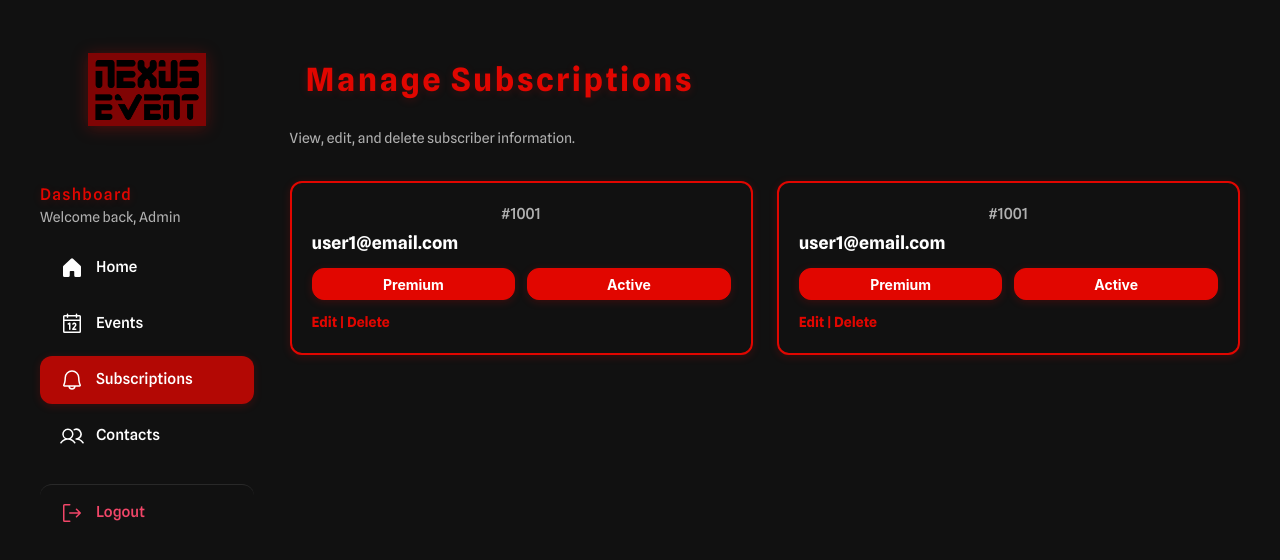
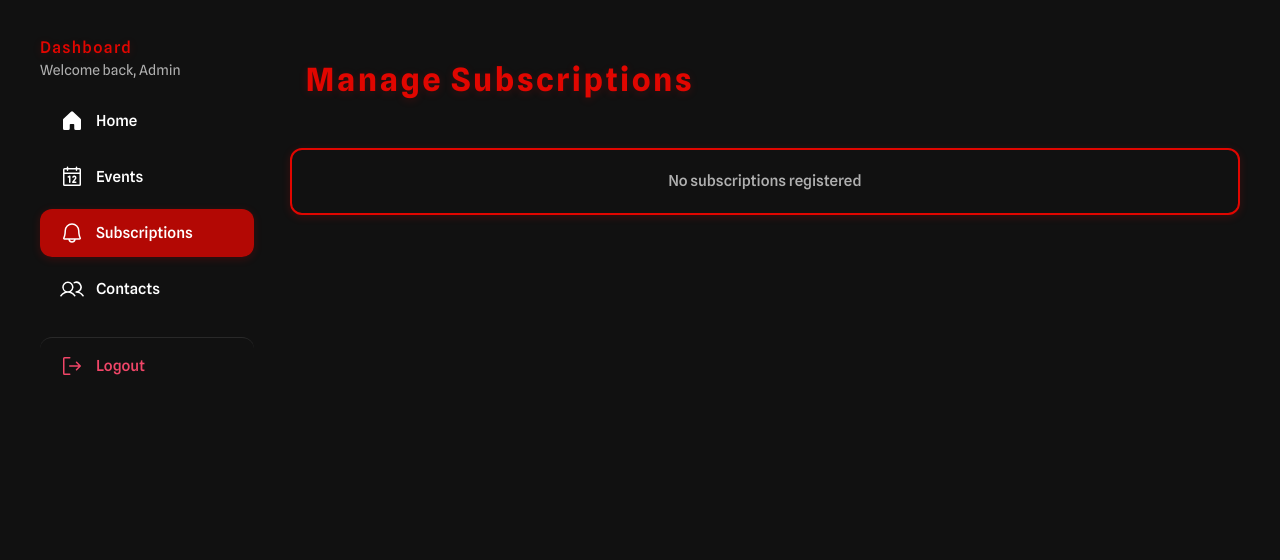
Before and after one commit to srfrancklo0309/Nexus_Event, a website with bundled scripts: page pages/suscriptions.html in a window 1280 px wide. Built offline with nearby package versions, Linux system fonts and the light colour scheme; data requests are answered from the project's data file.

Commit message:
FIX: Fixing replaced feature

```diff
--- a/assets/db/db.json
+++ b/assets/db/db.json
@@ -167,15 +167,6 @@
       "video": "/assets/videos/event_4.mp4"
     }
   ],
-  "suscriptions": [
-    {
-      "id": "12d4",
-      "email": "mateo@mateo.com"
-    },
-    {
-      "id": "6c70",
-      "email": "prueba@prueba.com"
-    }
-  ],
+  "suscriptions": [],
   "contacts": []
 }
--- a/pages/suscriptions.html
+++ b/pages/suscriptions.html
@@ -5,8 +5,8 @@
   <link rel="stylesheet" as="style" onload="this.rel='stylesheet'"
     href="https://fonts.googleapis.com/css2?display=swap&amp;family=Noto+Sans%3Awght%40400%3B500%3B700%3B900&amp;family=Spline+Sans%3Awght%40400%3B500%3B700" />
 
-  <title>Nexus Events - Subscriptions</title>
-  <link rel="icon" type="image/x-icon" href="../assets/img/pagina-icono1.png" />
+    <title>Nexus Events - Subscriptions</title>
+    <link rel="icon" type="image/x-icon" href="../assets/img/pagina-icono1.png" />
 
   <link rel="stylesheet" href="https://cdn.jsdelivr.net/npm/bulma@0.9.4/css/bulma.min.css">
   <link rel="stylesheet" href="../assets/css/common.css">
@@ -19,12 +19,9 @@
       <div class="sidebar">
         <div class="sidebar-content">
           <div class="sidebar-header">
-            <div class="logo-container">
-              <img src="../assets/img/logo-transparent.png" alt="Nexus Event Logo" class="logo">
-            </div>
             <div>
               <h1 class="dashboard-title">Dashboard</h1>
-              <p class="dashboard-subtitle" id="welcomeMessage">Welcome back</p>
+              <p class="dashboard-subtitle" id="welcomeMessage"></p>
             </div>
             <div class="nav-menu">
               <a class="nav-item" href="./dashboard.html">
@@ -82,7 +79,6 @@
                 </div>
                 <span>Logout</span>
               </a>
-
             </div>
           </div>
         </div>
@@ -92,45 +88,18 @@
         <div class="page-header">
           <div class="page-title-section">
             <p class="page-title">Manage Subscriptions</p>
-            <p class="page-subtitle">View, edit, and delete subscriber information.</p>
           </div>
         </div>
 
         <div class="subscriptions-grid-container">
-          <div class="subscriptions-grid">
-            <!-- Suscriptor 1 -->
-            <div class="subscription-card">
-              <div class="subscription-info">
-                <span class="subscription-id">#1001</span>
-                <span class="subscription-email">user1@email.com</span>
-              </div>
-              <div class="subscription-details">
-                <button class="status-button">Premium</button>
-                <button class="status-button">Active</button>
-              </div>
-              <div class="subscription-actions">
-                <a href="#" class="action-links">Edit | Delete</a>
-              </div>
-            </div>
-                        <div class="subscription-card">
-              <div class="subscription-info">
-                <span class="subscription-id">#1001</span>
-                <span class="subscription-email">user1@email.com</span>
-              </div>
-              <div class="subscription-details">
-                <button class="status-button">Premium</button>
-                <button class="status-button">Active</button>
-              </div>
-              <div class="subscription-actions">
-                <a href="#" class="action-links">Edit | Delete</a>
-              </div>
-            </div>
-          </div>
+          <div id="subscriptions-grid" class="subscriptions-grid"></div>
+          <div></div>
         </div>
       </div>
     </div>
   </div>
-  <script src="../scripts/suscriptions.js" type="module"></script>
+    <script src="../scripts/suscriptions.js" type="module"></script>
+
 </body>
 
 </html>
```
